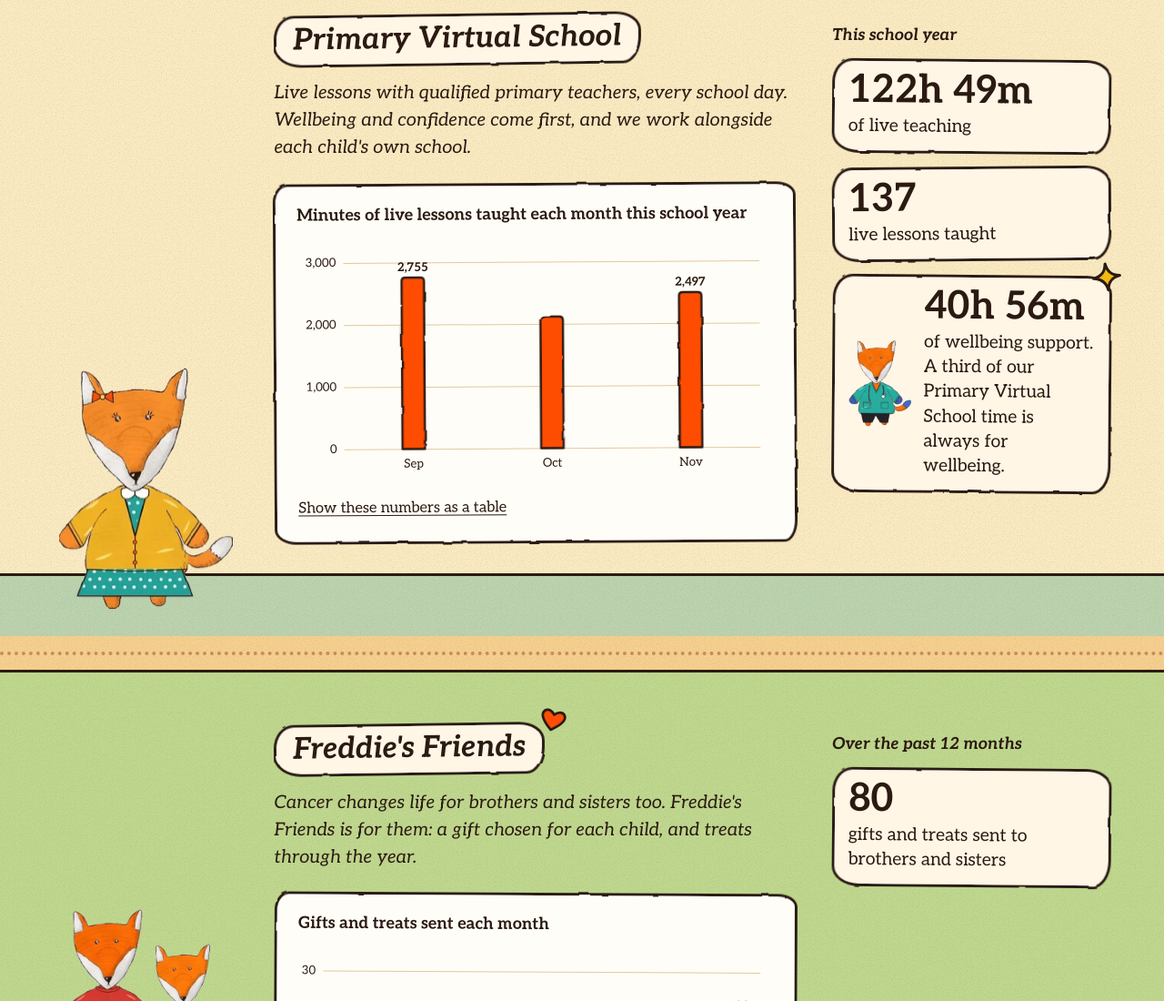
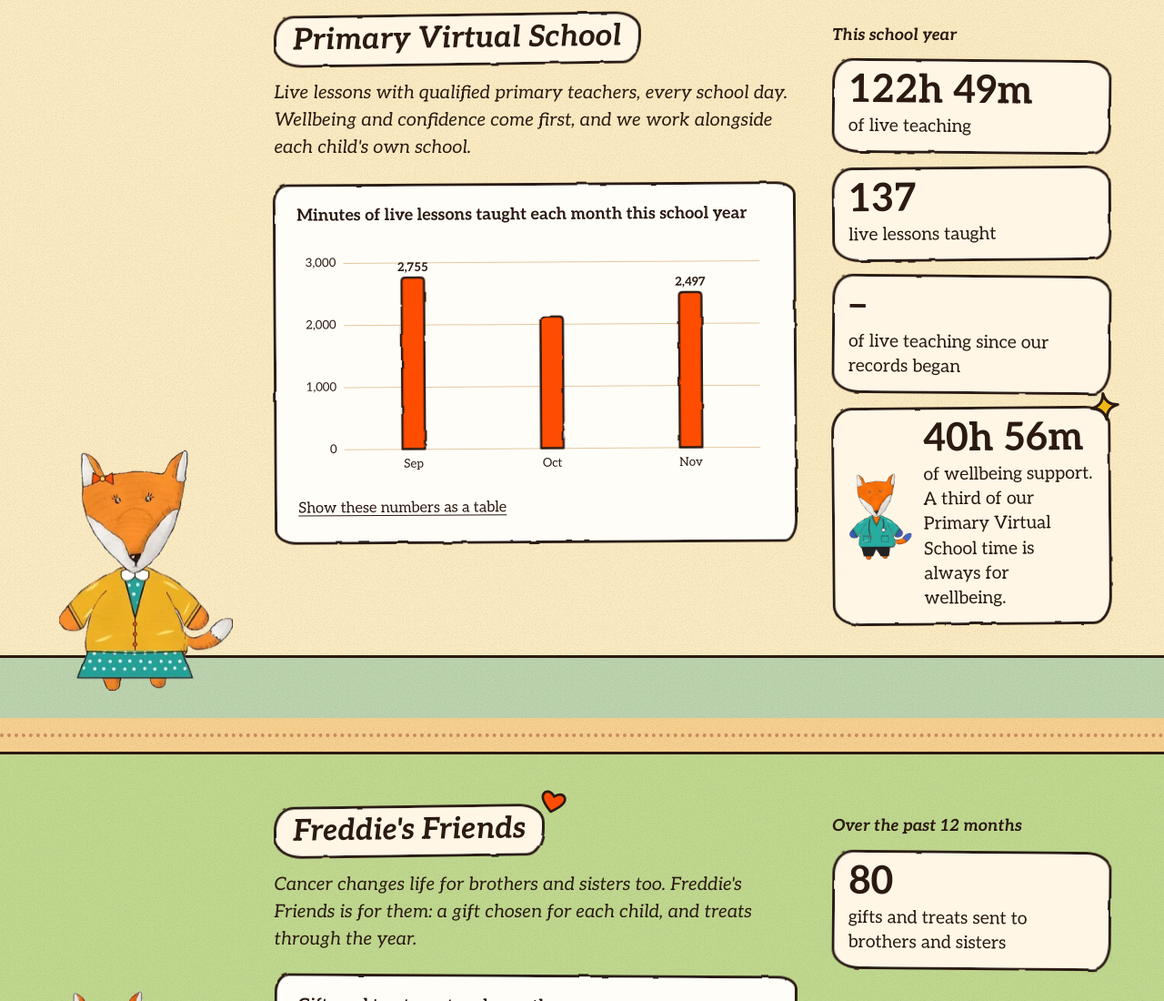
Before and after one commit to PJTbmf/bmf-impact, a plain HTML site: page fox/index.html in a window 1280 px wide. Shown: the part 2725-3825 px from the top of the page at 91% size. Drawn offline with Linux system fonts and the light colour scheme.

Commit message:
Fox version: Virtual School time since records began
Co-Authored-By: Claude Opus 5.5 <noreply@anthropic.com>
Claude-Session: https://claude.ai/code/session_017gx4RjkDXDGo3Z792cwUsD

```diff
--- a/fox/index.html
+++ b/fox/index.html
@@ -172,6 +172,7 @@
         <dl class="notes">
           <div class="plaque note"><dt data-figure="computed.pvs_time">&nbsp;</dt><dd>of live teaching</dd></div>
           <div class="plaque note"><dt data-figure="pvs.lessons_school_year">&nbsp;</dt><dd>live lessons taught</dd></div>
+          <div class="plaque note"><dt data-figure="computed.pvs_time_since_start">&nbsp;</dt><dd>of live teaching since <span data-began>our records began</span></dd></div>
           <div class="plaque note note--who">
             <img src="art/nurse-willow.webp" alt="Nurse Willow" width="393" height="555">
             <div><dt data-figure="computed.pvs_wellbeing_time">&nbsp;</dt><dd>of wellbeing support. A third of our Primary Virtual School time is always for wellbeing.</dd></div>
@@ -273,6 +274,6 @@
   </div>
 </footer>
 
-<script src="../app.js?v=4" defer></script>
+<script src="../app.js?v=5" defer></script>
 </body>
 </html>
```
